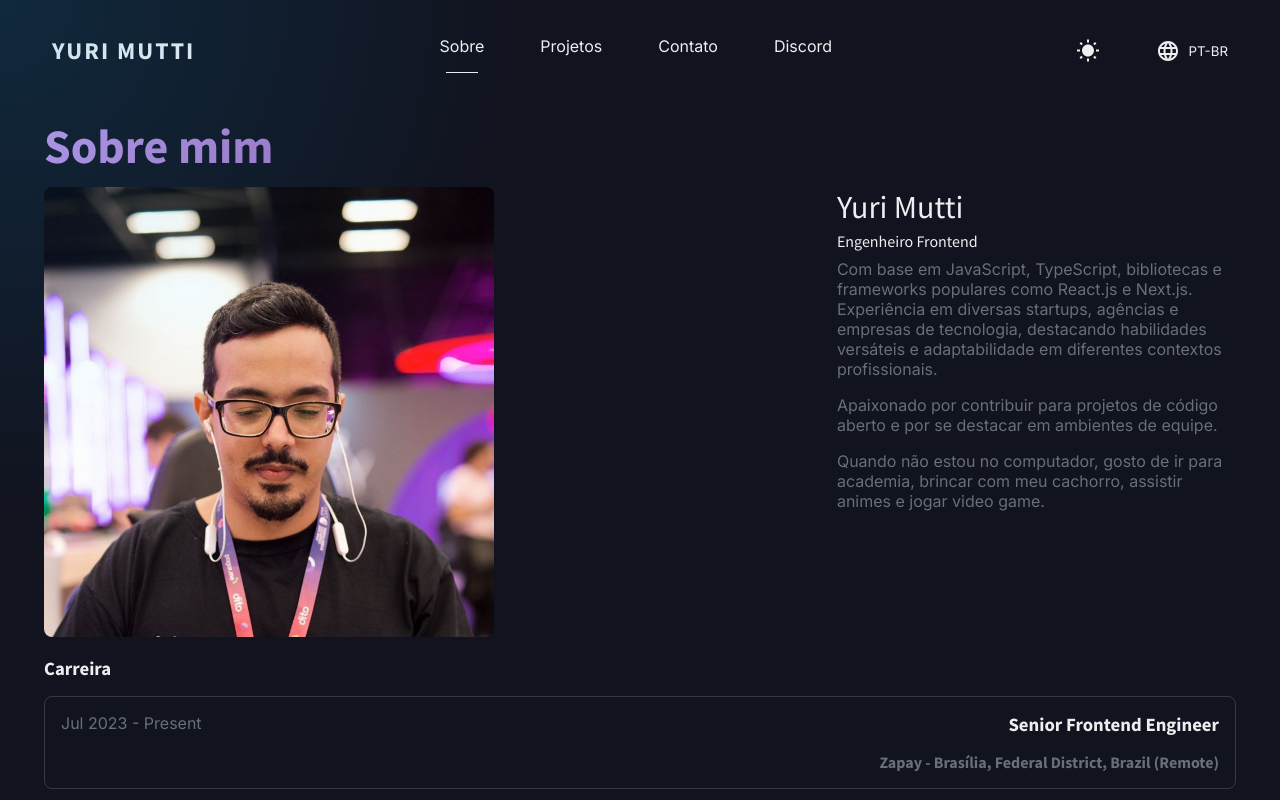
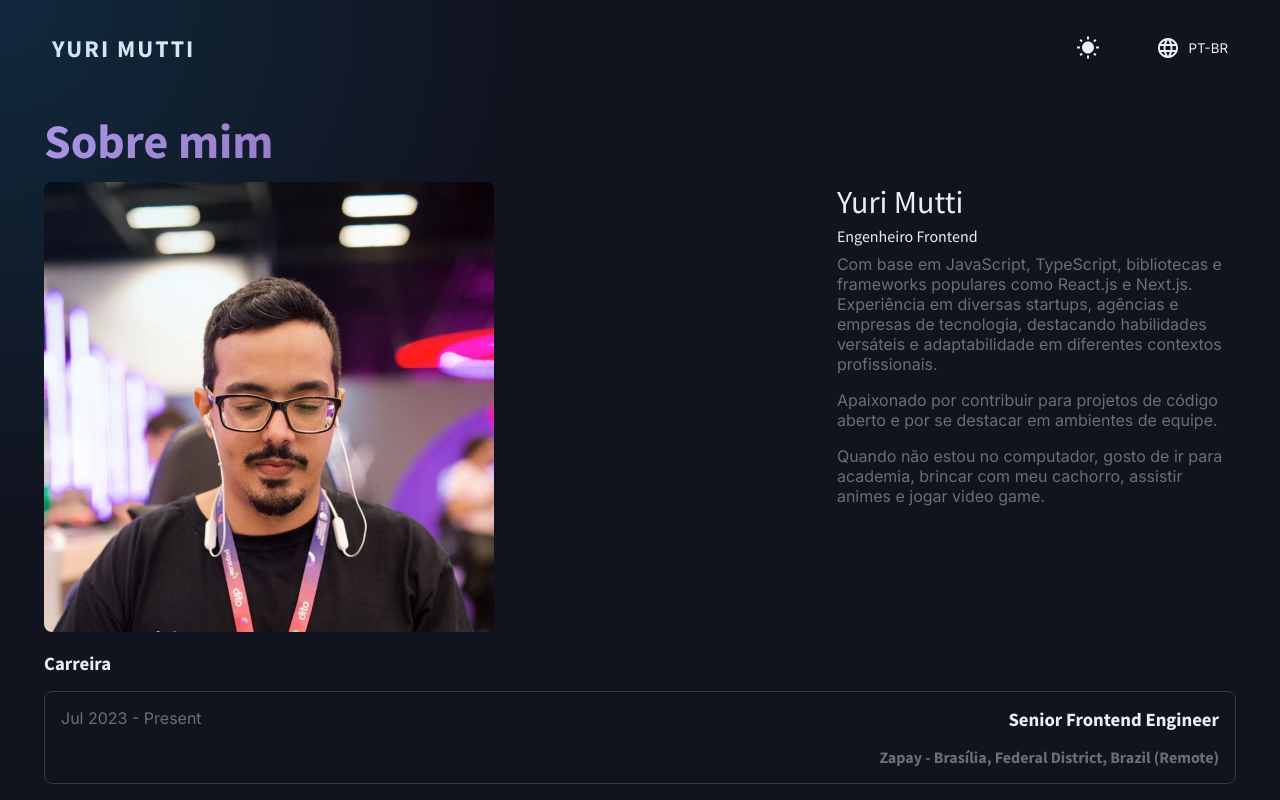
Before and after one commit to yurimutti/yurimutti.com, a Next.js app: page /sobre in a window 1280 px wide. Shown: the top 800 px of the page. Built offline with nearby package versions, Linux system fonts and the light colour scheme.

Commit message:
refactor: comment navbar

```diff
--- a/src/components/layouts/navbar/index.tsx
+++ b/src/components/layouts/navbar/index.tsx
@@ -1,8 +1,4 @@
-import { useState } from 'react';
-
-import { useTheme } from 'next-themes';
 import Link from 'next/link';
-import { useRouter } from 'next/router';
 
 import { Container } from '@/components/layouts/container';
 import { Logo } from '@/components/logo';
@@ -12,13 +8,13 @@ import { ToggleTheme } from '@/components/toggle-theme';
 import { NavMobile } from './nav-mobile';
 import * as S from './styles';
 
-const pages = ['Sobre', 'Projetos', 'Contato', 'Discord'];
+// const pages = [];
 
 export const Navbar = () => {
-  const router = useRouter();
-  const [hovered, setHovered] = useState('');
+  // const router = useRouter();
+  // const [hovered, setHovered] = useState('');
 
-  const { theme } = useTheme();
+  // const { theme } = useTheme();
 
   return (
     <Container>
@@ -28,9 +24,9 @@ export const Navbar = () => {
             <Logo />
           </S.ButtonLogo>
         </Link>
-        <NavMobile pages={pages} />
+        <NavMobile pages={[]} />
         <S.Nav>
-          <S.List onHoverEnd={() => setHovered('')}>
+          {/* <S.List onHoverEnd={() => setHovered('')}>
             {pages.map((page) => {
               const isHovered = hovered === page;
               const path = `/${page.toLowerCase()}`;
@@ -67,7 +63,7 @@ export const Navbar = () => {
                 </S.ListItem>
               );
             })}
-          </S.List>
+          </S.List> */}
         </S.Nav>
         <S.ToggleArea>
           <ToggleTheme />
```
